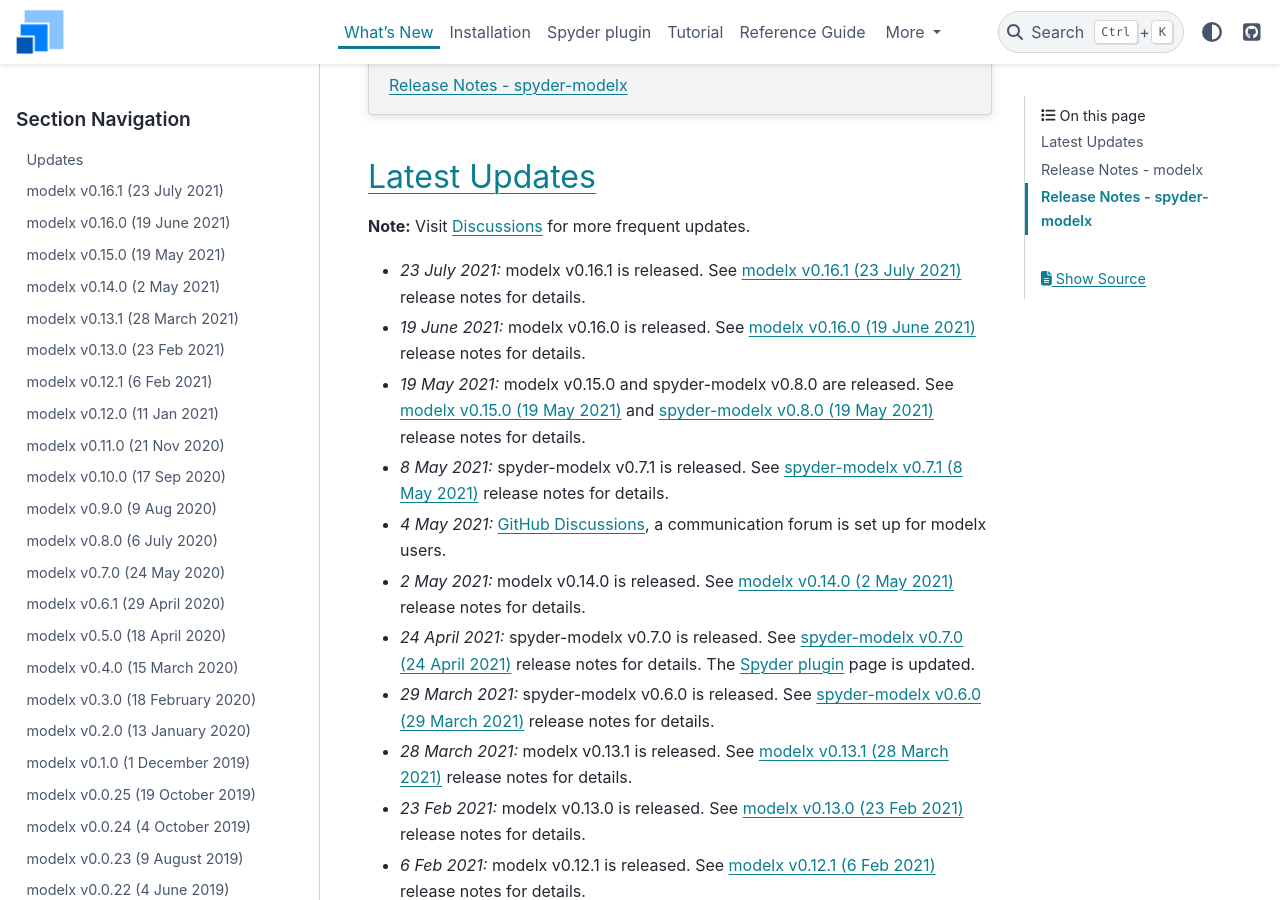
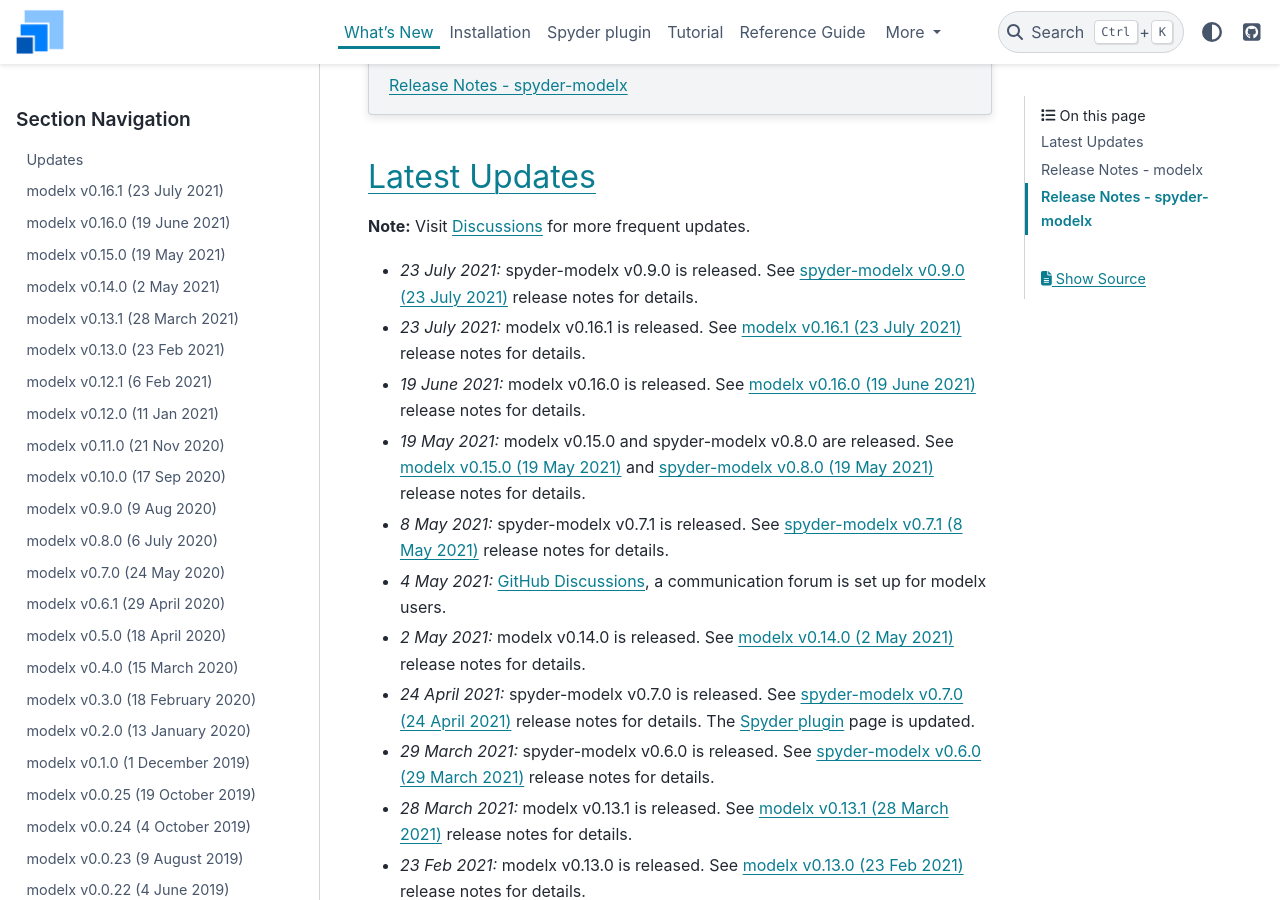
Before and after one commit to fumitoh/modelx, a Sphinx documentation site: the page built from doc/source/whatsnew.rst, in a window 1280 px wide and 900 px high, scrolled down 492 px. Built offline with Sphinx 7.4.7 and the PyData theme 0.15.4, drawn with Linux system fonts in a browser that asks for light colours; some of the changed text lies outside the part shown.

Commit message:
DOC: Update docs for the spyder-modelx release

```diff
--- a/doc/source/releases/spymx_relnotes_v0.7.0.rst
+++ b/doc/source/releases/spymx_relnotes_v0.7.0.rst
@@ -128,7 +128,7 @@
    Indicator in MxAnalyzer showing the selected Cells
 
 
-Bug Fix
+Bug Fixs
 =============
 
 * Fixed the bug that MxAnalyzer fails to unfold the top row
--- a/doc/source/updates.rst
+++ b/doc/source/updates.rst
@@ -9,6 +9,10 @@
     <p><strong>Note:</strong>
     Visit <a href="https://github.com/fumitoh/modelx/discussions" target="_blank">Discussions</a>
     for more frequent updates.</p>
+
+* *23 July 2021:*
+  spyder-modelx v0.9.0 is released.
+  See :doc:`releases/spymx_relnotes_v0.9.0` release notes for details.
 
 * *23 July 2021:*
   modelx v0.16.1 is released.
--- a/doc/source/whatsnew.rst
+++ b/doc/source/whatsnew.rst
@@ -77,6 +77,7 @@
 .. toctree::
    :maxdepth: 2
 
+   releases/spymx_relnotes_v0.9.0.rst
    releases/spymx_relnotes_v0.8.0.rst
    releases/spymx_relnotes_v0.7.0.rst
    releases/spymx_relnotes_v0.6.0.rst
```
Also changed, not shown: doc/source/releases/spymx_relnotes_v0.9.0.rst (added, +34 -0 lines), doc/source/images/relnotes/spymx_v0_9_0/CalcOption.png (added).
